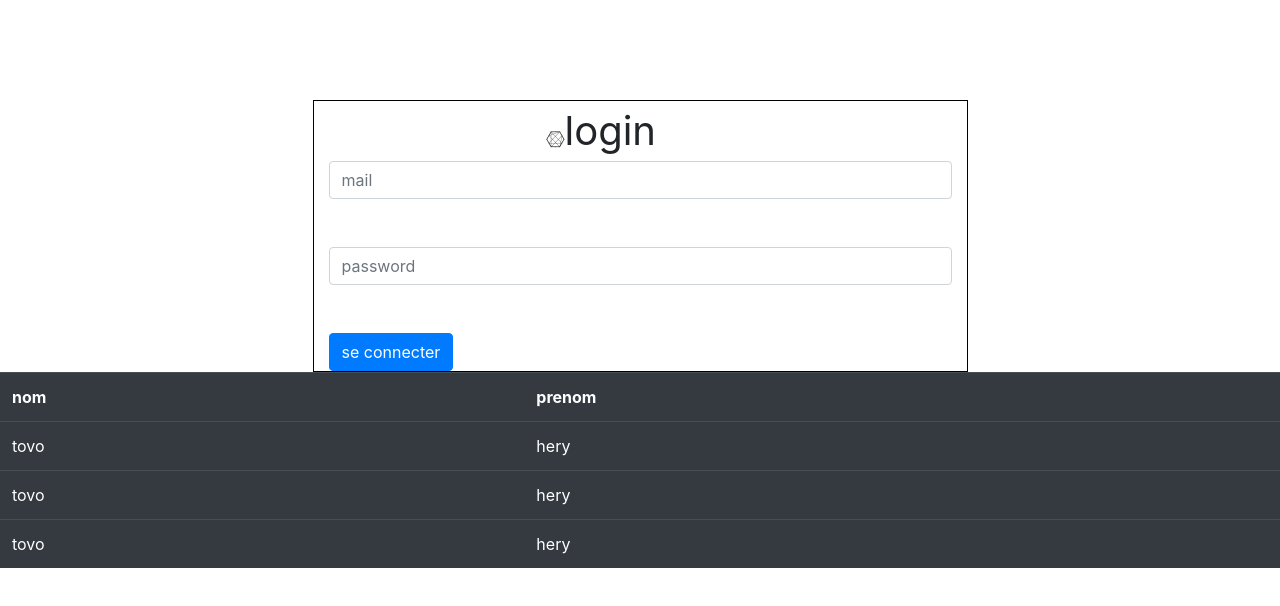
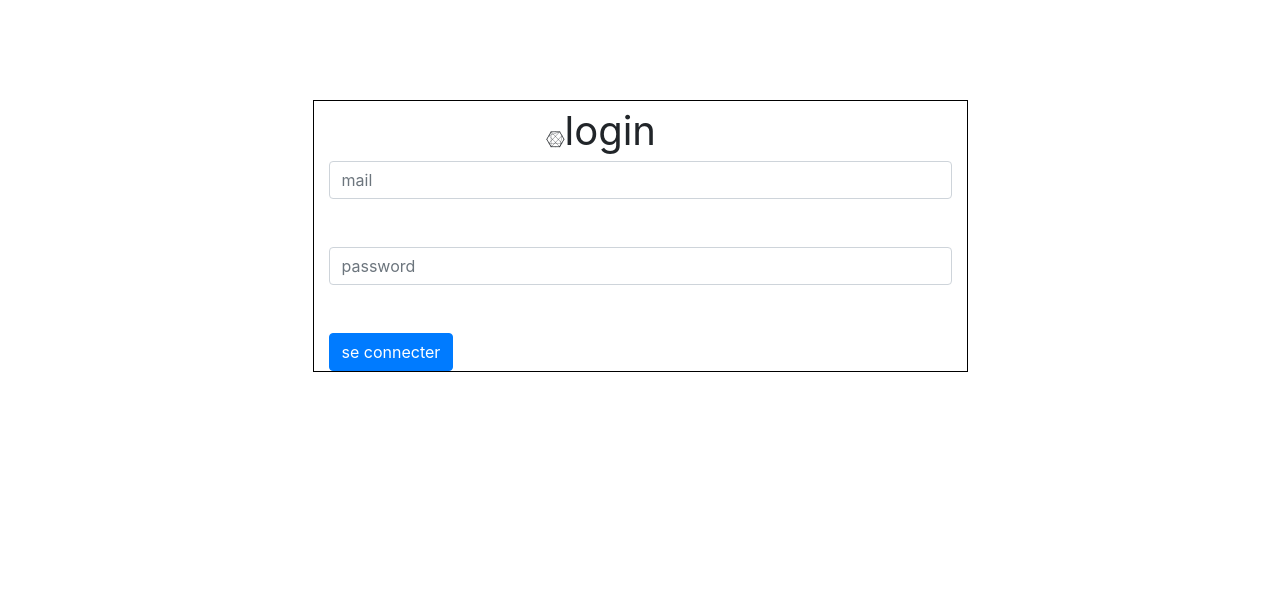
Before and after one commit to erxcrath/test, a plain HTML site: page index.html in a window 1280 px wide. Drawn offline with Linux system fonts and the light colour scheme.

Commit message:
delete table

```diff
--- a/index.html
+++ b/index.html
@@ -30,24 +30,5 @@
     <div class="col-md-3"></div>
   </div>
 
-  <table class="table table-dark table-hover">
-    <tr>
-      <th>nom</th>
-      <th>prenom</th>
-    </tr>
-    <tr>
-      <td>tovo</td>
-      <td>hery</td>
-    </tr>
-     <tr>
-      <td>tovo</td>
-      <td>hery</td>
-    </tr>
-     <tr>
-      <td>tovo</td>
-      <td>hery</td>
-    </tr>
-  </table>
-
 </body>
 </html>
```
